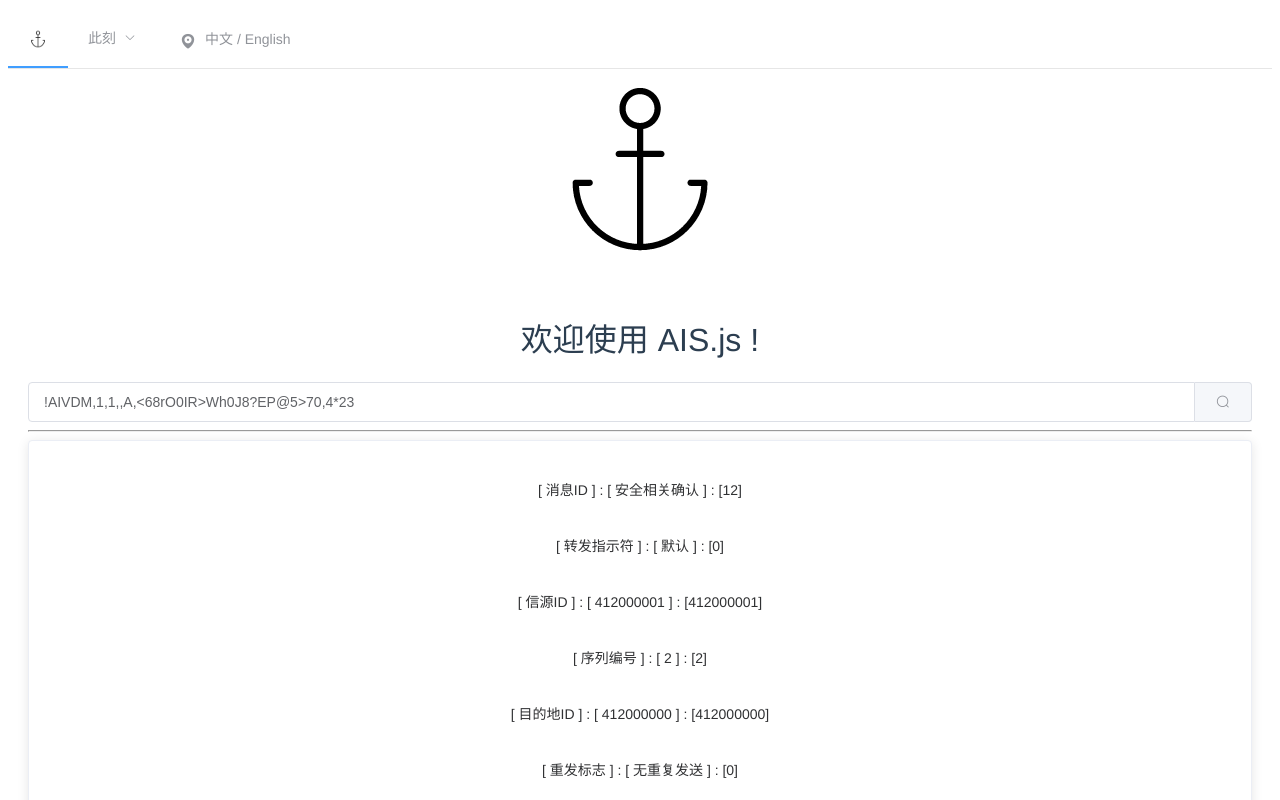
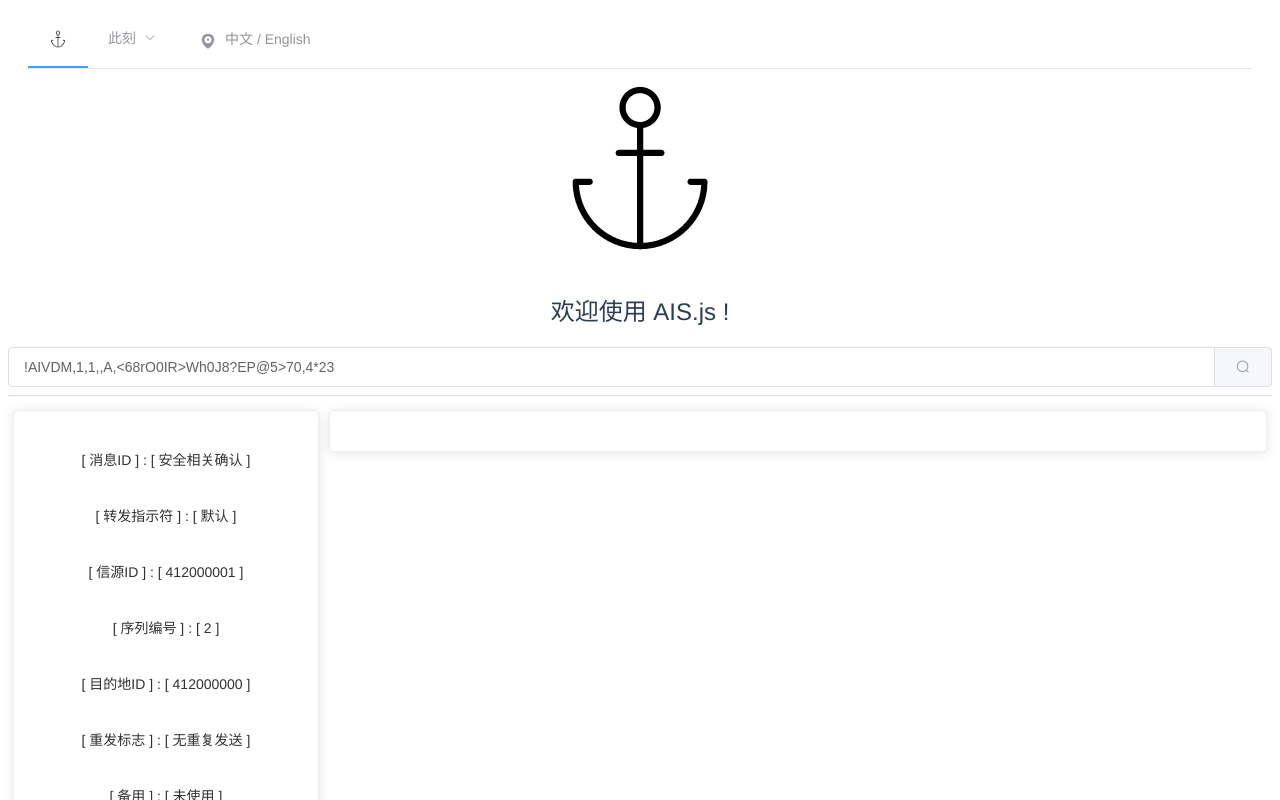
Before and after one commit to YunYouJun/ais.js, a Vue app: page /#/ in a window 1280 px wide. Shown: the top 800 px of the page. Built offline with nearby package versions, Linux system fonts and the light colour scheme.

Commit message:
divide component

```diff
--- a/src/App.vue
+++ b/src/App.vue
@@ -1,14 +1,22 @@
 <template>
   <div id="app">
-    <router-view name="navbar"></router-view>
-    <img src="./assets/anchor.png">
-    <router-view />
+    <el-container>
+      <el-header>
+        <navbar></navbar>
+      </el-header>
+      <router-view name="welcome"></router-view>
+      <router-view name="main"></router-view>
+    </el-container>
   </div>
 </template>
 
 <script>
+import Navbar from './components/common/Navbar'
 export default {
-  name: 'app'
+  name: 'app',
+  components: {
+    Navbar
+  }
 }
 </script>
 
--- /dev/null
+++ b/src/components/Main.vue
@@ -0,0 +1,80 @@
+<template>
+  <div>
+    <el-row>
+      <el-col :span="24">
+        <el-input v-model="input" placeholder="请输入 AIS 帧文本">
+          <el-button slot="append" icon="el-icon-search"></el-button>
+        </el-input>
+      </el-col>
+    </el-row>
+    <hr>
+    <el-row>
+      <el-col :xs="24" :sm="24" :md="6" :lg="6" :xl="6">
+        <el-card class="box-card">
+          <div v-for="(value, key) in infos" :key="key" class="text item">
+            {{ '[ ' + value.name + ' ] : [ ' + value.info + ' ]' }}
+          </div>
+        </el-card>
+      </el-col>
+      <el-col :xs="24" :sm="24" :md="18" :lg="18" :xl="18">
+        <el-card class="box-card">
+          <router-view name="map"></router-view>
+          <map-location></map-location>
+        </el-card>
+      </el-col>
+    </el-row>
+  </div>
+</template>
+
+<script>
+import MapLocation from '../components/Map'
+import ais from '../ais'
+// let aisText = '!AIVDM,1,1,,B,16:=hkP0018eSa:AaN;cb`Kh0@QE,0*61'
+// let aivdm1 = '!AIVDM,1,1,,A,15Cgah00008LOnt>1Cf`s6NT00SU,0*3D'
+// let aivdm2 = '!AIVDO,1,1,,,168rO000008;Mp:APith06RP0000,0*25'
+let text = '!AIVDM,1,1,,A,<68rO0IR>Wh0J8?EP@5>70,4*23'
+let aivdm = text
+
+export default {
+  name: 'Main',
+  components: {
+    MapLocation
+  },
+  data () {
+    return {
+      msg: this.$t('message.hello'),
+      input: aivdm,
+      infos: ais(aivdm)
+    }
+  },
+  watch: {
+    input: function () {
+      this.infos = ais(this.input)
+    }
+  }
+}
+</script>
+
+<style scoped>
+/* card */
+.text {
+  font-size: 14px;
+}
+
+.item {
+  padding: 18px 0;
+}
+
+.box-card {
+  margin: 5px;
+}s
+
+/* row */
+.el-row {
+  margin-bottom: 20px;
+}
+
+.el-row:last-child {
+  margin-bottom: 0;
+}
+</style>
--- /dev/null
+++ b/src/components/Map.vue
@@ -0,0 +1,10 @@
+<template>
+  <div id="container">
+  </div>
+</template>
+
+<script>
+  export default {
+    name: 'Map'
+  }
+</script>
--- a/src/components/Welcome.vue
+++ b/src/components/Welcome.vue
@@ -1,69 +1,27 @@
 <template>
-  <el-main>
+  <el-row>
+    <img src="../assets/anchor.png">
     <h1>{{ msg }}</h1>
-    <el-input v-model="input" placeholder="请输入内容">
-      <el-button slot="append" icon="el-icon-search"></el-button>
-    </el-input>
-
-    <hr>
-
-    <el-card class="box-card">
-      <div v-for="(value, key) in infos" :key="key" class="text item">
-        {{ '[ ' + value.name + ' ] : [ ' + value.info + ' ] : [' + value.data + ']' }}
-      </div>
-    </el-card>
-
-  </el-main>
+  </el-row>
 </template>
 
 <script>
-import ais from '../ais'
-// let aisText = '!AIVDM,1,1,,B,16:=hkP0018eSa:AaN;cb`Kh0@QE,0*61'
-// let aivdm1 = '!AIVDM,1,1,,A,15Cgah00008LOnt>1Cf`s6NT00SU,0*3D'
-// let aivdm2 = '!AIVDO,1,1,,,168rO000008;Mp:APith06RP0000,0*25'
-let text = '!AIVDM,1,1,,A,<68rO0IR>Wh0J8?EP@5>70,4*23'
-let aivdm = text
-
-export default {
-  name: 'Welcome',
-  data () {
-    return {
-      msg: this.$t('message.hello'),
-      input: aivdm,
-      infos: ais(aivdm)
-    }
-  },
-  watch: {
-    input: function () {
-      this.infos = ais(this.input)
+  export default {
+    name: 'Welcome',
+    data () {
+      return {
+        msg: this.$t('message.hello')
+      }
     }
   }
-}
 </script>
 
-<!-- Add "scoped" attribute to limit CSS to this component only -->
-<style scoped>
+<style>
 h1, h2 {
   font-weight: normal;
 }
-ul {
-  list-style-type: none;
-  padding: 0;
-}
-li {
-  display: inline-block;
-  margin: 0 10px;
-}
-a {
-  color: #42b983;
-}
 
-/* card */
-.text {
-  font-size: 14px;
-}
-
-.item {
-  padding: 18px 0;
+hr {
+  opacity: 0.3;
 }
 </style>
--- a/src/components/common/navbar.vue
+++ b/src/components/common/navbar.vue
@@ -1,5 +1,4 @@
 <template>
-  <header>
   <el-menu :default-active="home" class="el-menu-demo" mode="horizontal" >
     <el-menu-item index="/home"><img width="20px" src="../../assets/anchor.png"></el-menu-item>
     <el-submenu index="2">
@@ -15,12 +14,11 @@
       <span>English</span>
     </el-menu-item>
   </el-menu>
-  </header>
 </template>
 
 <script>
   export default {
-    name: 'navbar',
+    name: 'Navbar',
     data () {
       return {
         active: true,
--- a/src/router/index.js
+++ b/src/router/index.js
@@ -1,7 +1,8 @@
 import Vue from 'vue'
 import Router from 'vue-router'
+
 import Welcome from '@/components/Welcome'
-import navbar from '@/components/common/navbar'
+import Main from '@/components/Main'
 
 Vue.use(Router)
 
@@ -9,10 +10,11 @@ export default new Router({
   routes: [
     {
       path: '/',
-      name: 'Welcome',
+      name: 'Home',
       components: {
         default: Welcome,
-        navbar: navbar
+        welcome: Welcome,
+        main: Main
       }
     },
     {
```
Lines whose indentation alone changed are shown as unchanged.
